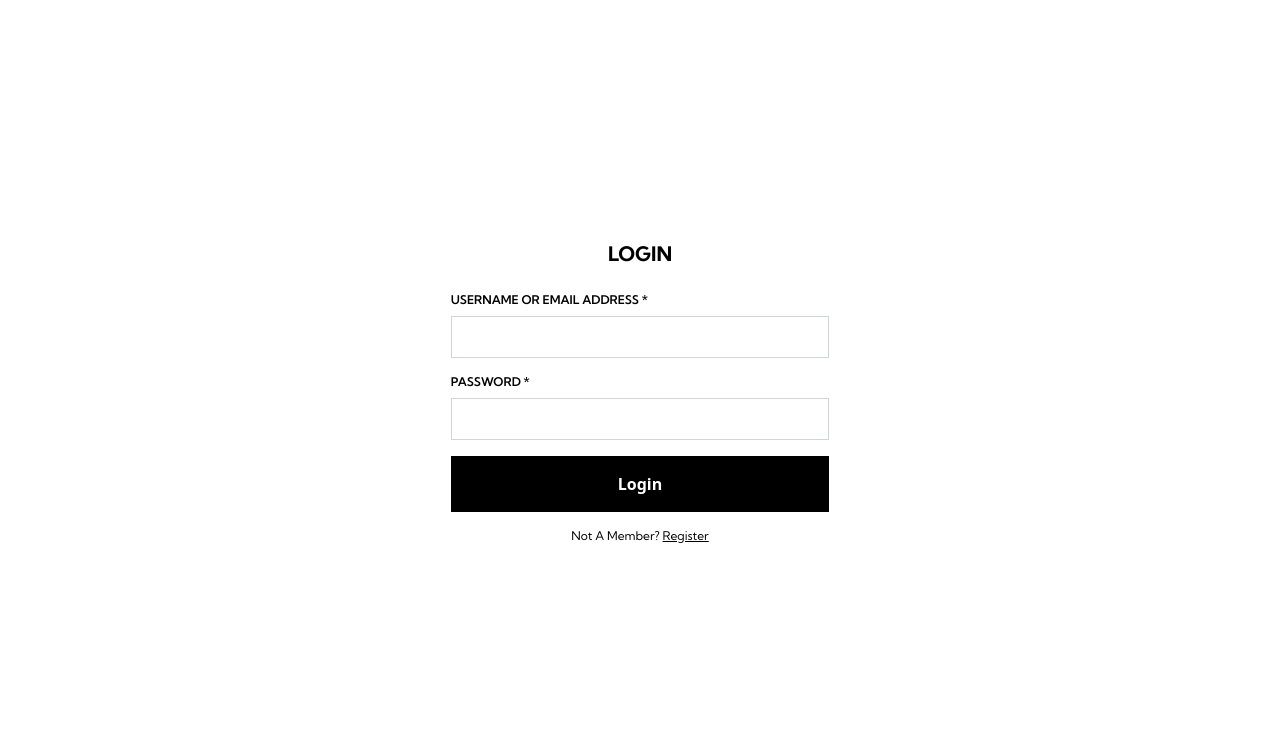
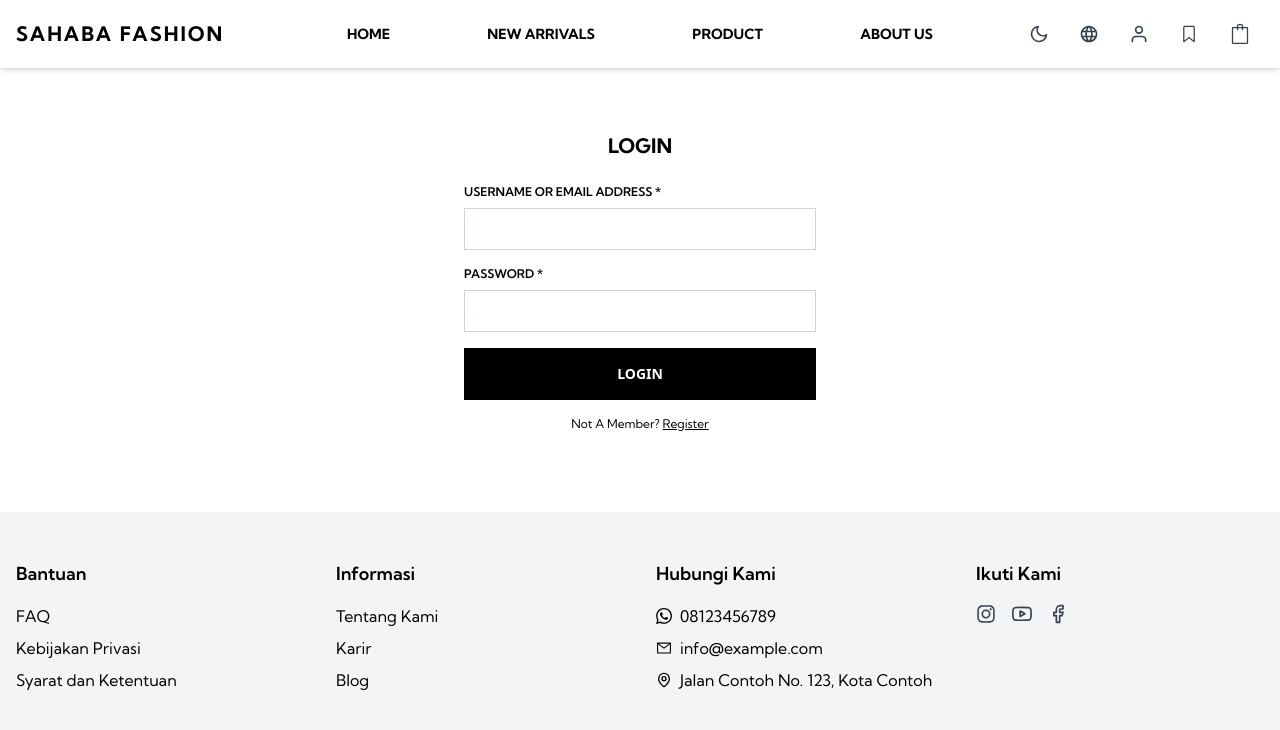
Before and after one commit to kangzBredz04/sahaba-fashion, a React (Vite) app in the folder client/: page /login in a window 1280 px wide. Shown: the top 730 px of the page. Built offline with nearby package versions, Linux system fonts and the light colour scheme; no server answers.

Commit message:
feat(client): Add multiple components, pages, routes, and install necessary packages

```diff
--- a/client/package.json
+++ b/client/package.json
@@ -12,6 +12,7 @@
   "dependencies": {
     "react": "^18.2.0",
     "react-dom": "^18.2.0",
+    "react-icons": "^5.0.1",
     "react-router-dom": "^6.22.3"
   },
   "devDependencies": {
--- a/client/src/App.jsx
+++ b/client/src/App.jsx
@@ -1,31 +1,41 @@
 import { createContext, useEffect, useState } from "react";
 import { Outlet } from "react-router-dom";
 import { api } from "./utils";
+import Header from "./components/Header";
+import Footer from "./components/Footer";
 
-export const AuthContext = createContext();
+export const AllContext = createContext();
 
 function App() {
   const [user, setUser] = useState();
+  const [products, setProducts] = useState([]);
 
   useEffect(() => {
-    api
-      .get("/auth/get-current-user")
-      .then((me) => {
-        if (me) {
-          console.log(me);
-        } else {
-          console.log("Salah");
-        }
-      })
-      .catch((e) => {
-        console.log(e);
-      });
+    api.get("/product/get-all").then((response) => setProducts(response));
   }, []);
 
+  // console.log(products);
+  // useEffect(() => {
+  //   api
+  //     .get("/auth/my-account")
+  //     .then((me) => {
+  //       if (me) {
+  //         console.log(me);
+  //       } else {
+  //         console.log("Salah");
+  //       }
+  //     })
+  //     .catch((e) => {
+  //       console.log(e);
+  //     });
+  // }, []);
+
   return (
-    <AuthContext.Provider value={{}}>
-      <Outlet context={[user, setUser]} />
-    </AuthContext.Provider>
+    <AllContext.Provider value={{ user, setUser, products, setProducts }}>
+      <Header />
+      <Outlet />
+      <Footer />
+    </AllContext.Provider>
   );
 }
 
--- /dev/null
+++ b/client/src/components/CardProduct.jsx
@@ -0,0 +1,7 @@
+export default function CardProduct() {
+  return (
+    <dir>
+      <h1>Card Product</h1>
+    </dir>
+  );
+}
--- a/client/src/pages/Home.jsx
+++ b/client/src/pages/Home.jsx
@@ -1,8 +1,11 @@
-import { Link, Navigate, useOutletContext } from "react-router-dom";
+import { useContext } from "react";
+import { Link, Navigate } from "react-router-dom";
+import { AllContext } from "../App";
 
 export default function Home() {
-  const user = useOutletContext()[0];
-  if (user) {
+  // const { user } = useContext(AllContext);
+  // // console.log(user?.status);
+  // if (user) {
   return (
     <div>
       {/* <h1>{user.data?.username}</h1> */}
@@ -14,8 +17,8 @@ export default function Home() {
       </Link>
     </div>
   );
-  } else {
-    console.log("Gagal");
-    return <Navigate to="/login" />;
+  // } else {
+  //   console.log("Gagal");
+  //   return <Navigate to="/login" />;
+  // }
 }
-}
--- a/client/src/pages/Login.jsx
+++ b/client/src/pages/Login.jsx
@@ -1,8 +1,11 @@
-import { Navigate, useOutletContext } from "react-router-dom";
+import { Navigate } from "react-router-dom";
 import { api } from "../utils.js";
-import { useState } from "react";
+import { useContext, useState } from "react";
+import { AllContext } from "../App.jsx";
 
 export default function Login() {
+  const { user, setUser } = useContext(AllContext);
+
   const [login, setLogin] = useState({
     usernameoremail: "",
     password: "",
@@ -15,26 +18,26 @@ export default function Login() {
       [e.target.name]: e.target.value,
     });
   }
-  const [user, setUser] = useOutletContext();
 
   function handleSubmit(e) {
     e.preventDefault();
     api.post("/auth/login", login).then(async (response) => {
       if (!response.token) {
         alert(response.msg);
+      } else {
+        const data = await api.get("/auth/my-account");
+        setUser(data);
+        localStorage.setItem("data", response.token);
       }
-      const data = await api.get("/auth/get-current-user");
-      setUser(data);
-      return console.log(data);
     });
   }
 
-  if (user) {
-    return <Navigate to="/" />;
-  } else {
+  // if (user) {
+  //   return <Navigate to="/home" />;
+  // } else {
   return (
     <div className="container mx-auto">
-        <div className="flex justify-center items-center h-screen">
+      <div className="flex justify-center items-center p-10">
         {/* pemisah */}
         <div className="w-full md:w-1/2 lg:w-1/3 p-6">
           <h1 className="text-xl font-bold mb-6 font-KumbhSans text-center">
@@ -75,9 +78,9 @@ export default function Login() {
             </div>
             <button
               type="submit"
-                className="w-full px-4 py-4 font-bold mb-4 text-white bg-black hover:bg-gray-500"
+              className="w-full px-4 py-4 font-bold mb-4 text-sm text-white bg-black hover:bg-gray-500"
             >
-                Login
+              LOGIN
             </button>
             <div className="mb-4 text-center">
               <p className="font-KumbhSans text-xs">
@@ -92,5 +95,5 @@ export default function Login() {
       </div>
     </div>
   );
+  // }
 }
-}
--- /dev/null
+++ b/client/src/pages/NewArrivals.jsx
@@ -0,0 +1,17 @@
+import { useContext } from "react";
+import { AllContext } from "../App";
+
+export default function NewArrivals() {
+  const { products, setProducts } = useContext(AllContext);
+  console.log(products);
+  return (
+    <div className="w-full font-KumbhSans flex flex-col">
+      <div className="py-8 text-center">
+        <h1 className="font-extrabold tracking-widest text-2xl">
+          NEW ARRIVALS
+        </h1>
+      </div>
+      <div className="flex flex-wrap"></div>
+    </div>
+  );
+}
```
Also changed, not shown: client/src/main.jsx (+7 -3 lines), 1 other file (tests, documents, lock files or other folders). Lines whose indentation alone changed are shown as unchanged.
